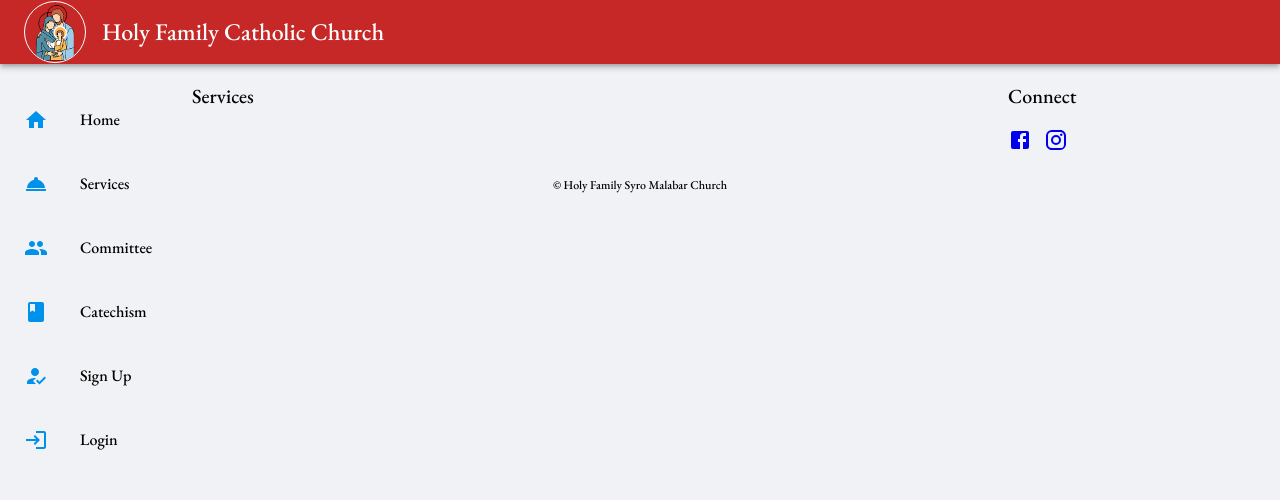
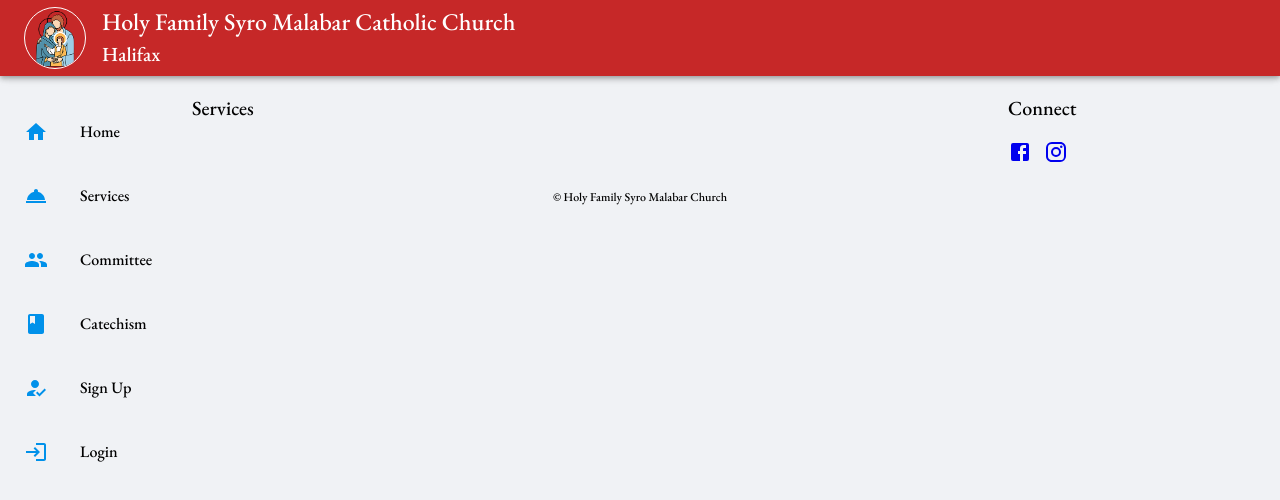
Before and after one commit to jobinbasani/user-manager, a React (Create React App) app in the folder ui/user-manager/: page /services in a window 1280 px wide. Shown: the top 500 px of the page. Built offline with nearby package versions, Linux system fonts and the light colour scheme; no server answers.

Commit message:
Minor refactor

```diff
--- a/ui/user-manager/src/components/layout/Navbar.tsx
+++ b/ui/user-manager/src/components/layout/Navbar.tsx
@@ -10,6 +10,7 @@ import { stringAvatar } from '../../util/util';
 const StyledToolbar = styled(Toolbar)({
   display: 'flex',
   justifyContent: 'space-between',
+  padding: 6,
 });
 
 const UserInfo = styled(Box)(() => ({
@@ -31,7 +32,10 @@ export default function Navbar() {
         />
         <Box sx={{ flexGrow: 1, paddingLeft: 2 }}>
           <Typography variant="h5">
-            Holy Family Catholic Church
+            Holy Family Syro Malabar Catholic Church
+          </Typography>
+          <Typography variant="h6">
+            Halifax
           </Typography>
         </Box>
         {user?.isLoggedIn
```
